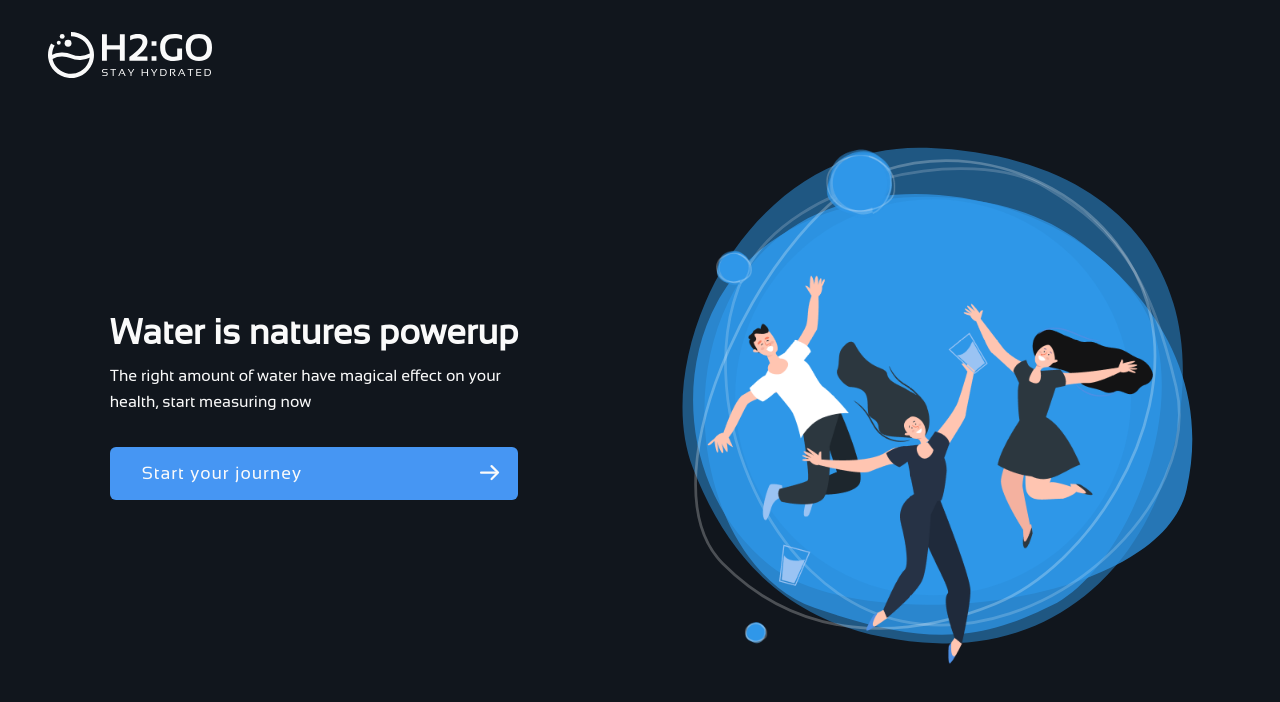
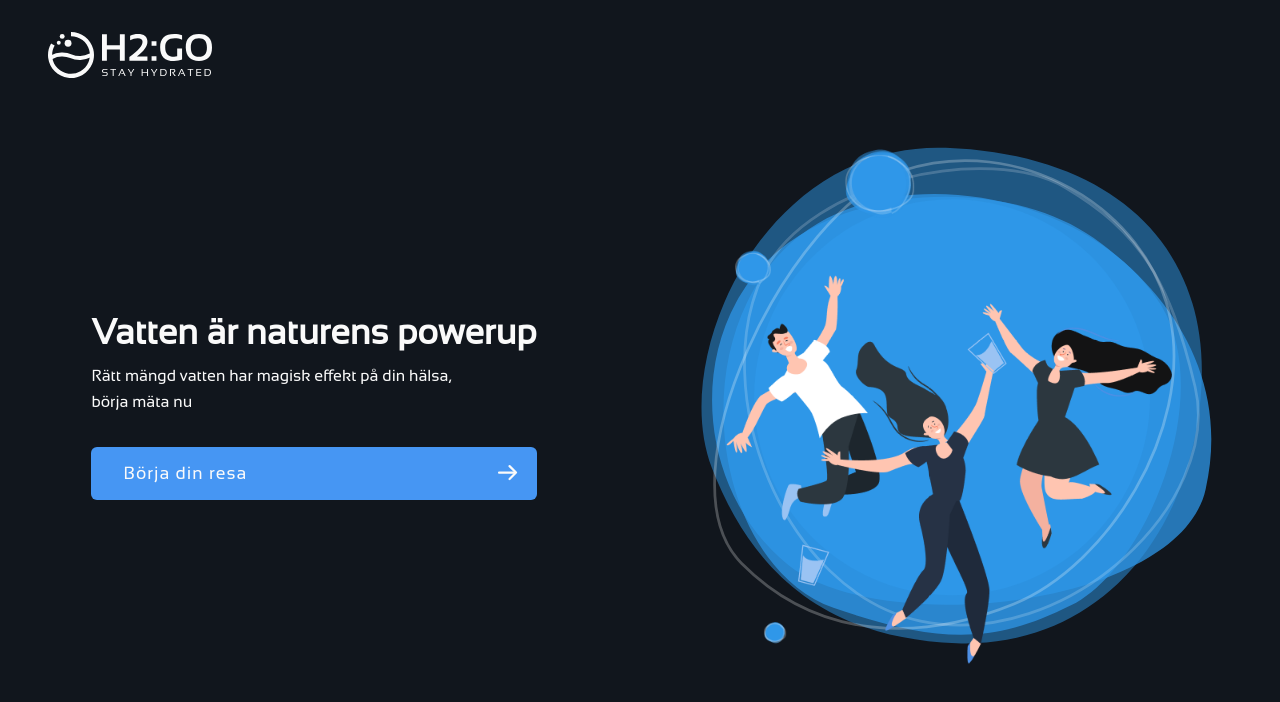
Before and after one commit to nybbe123/h2go, a Next.js app: page / in a window 1280 px wide. Shown: the top 702 px of the page. Built offline with nearby package versions, Linux system fonts and the light colour scheme; no server answers.

Commit message:
changed landinpage to swedish

```diff
--- a/pages/index.tsx
+++ b/pages/index.tsx
@@ -71,14 +71,11 @@ const Home: NextPage = () => {
           <LogoText />
         </div>
         <div className={styles["text-container"]}>
-          <h1>Water is natures powerup</h1>
-          <p>
-            The right amount of water have magical effect on your health, start
-            measuring now
-          </p>
+          <h1>Vatten är naturens powerup</h1>
+          <p>Rätt mängd vatten har magisk effekt på din hälsa, börja mäta nu</p>
           <div>
             <button onClick={() => signIn()}>
-              <span>Start your journey</span>
+              <span>Börja din resa</span>
               <ArrowRight />
             </button>
           </div>
```
